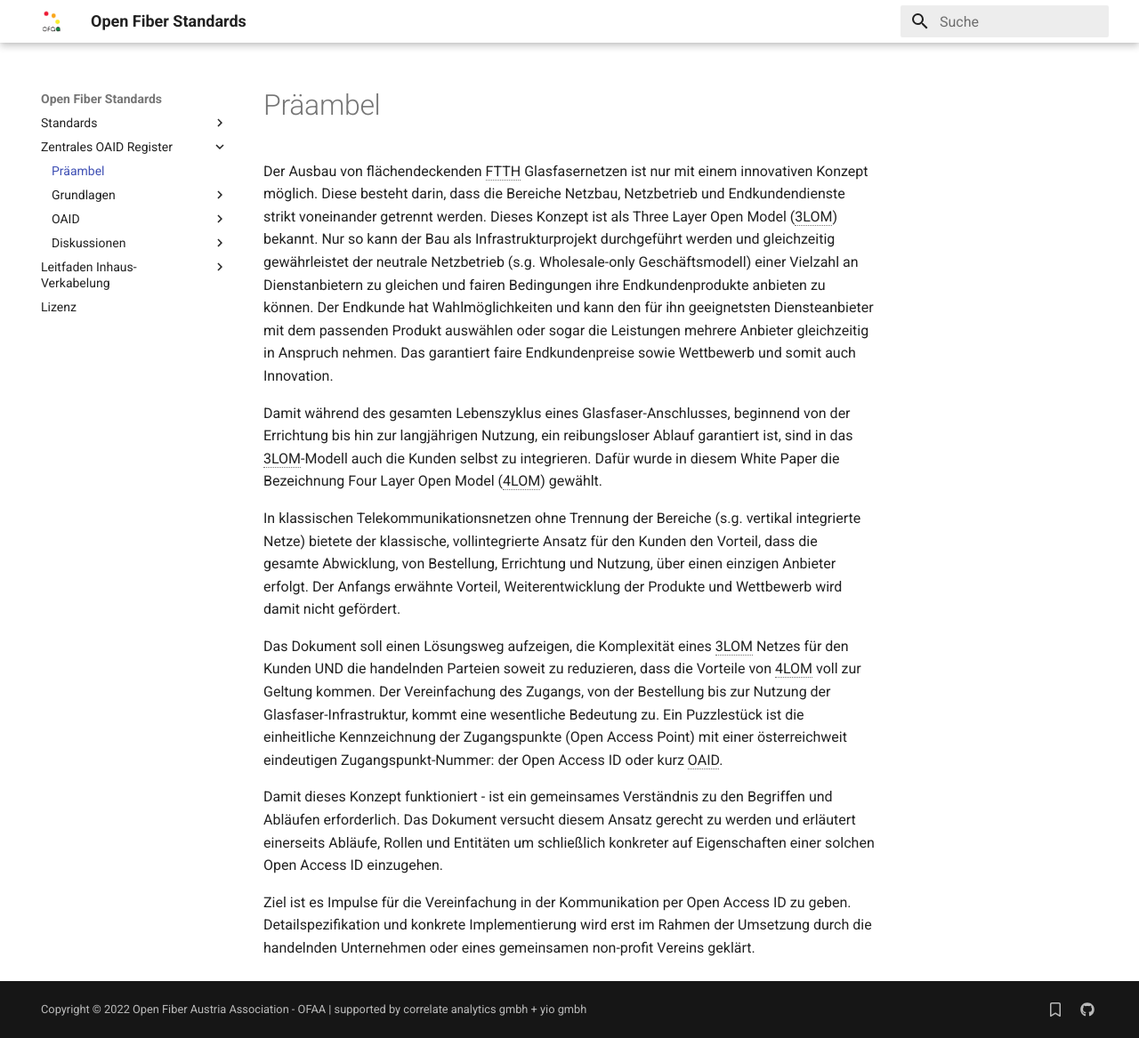
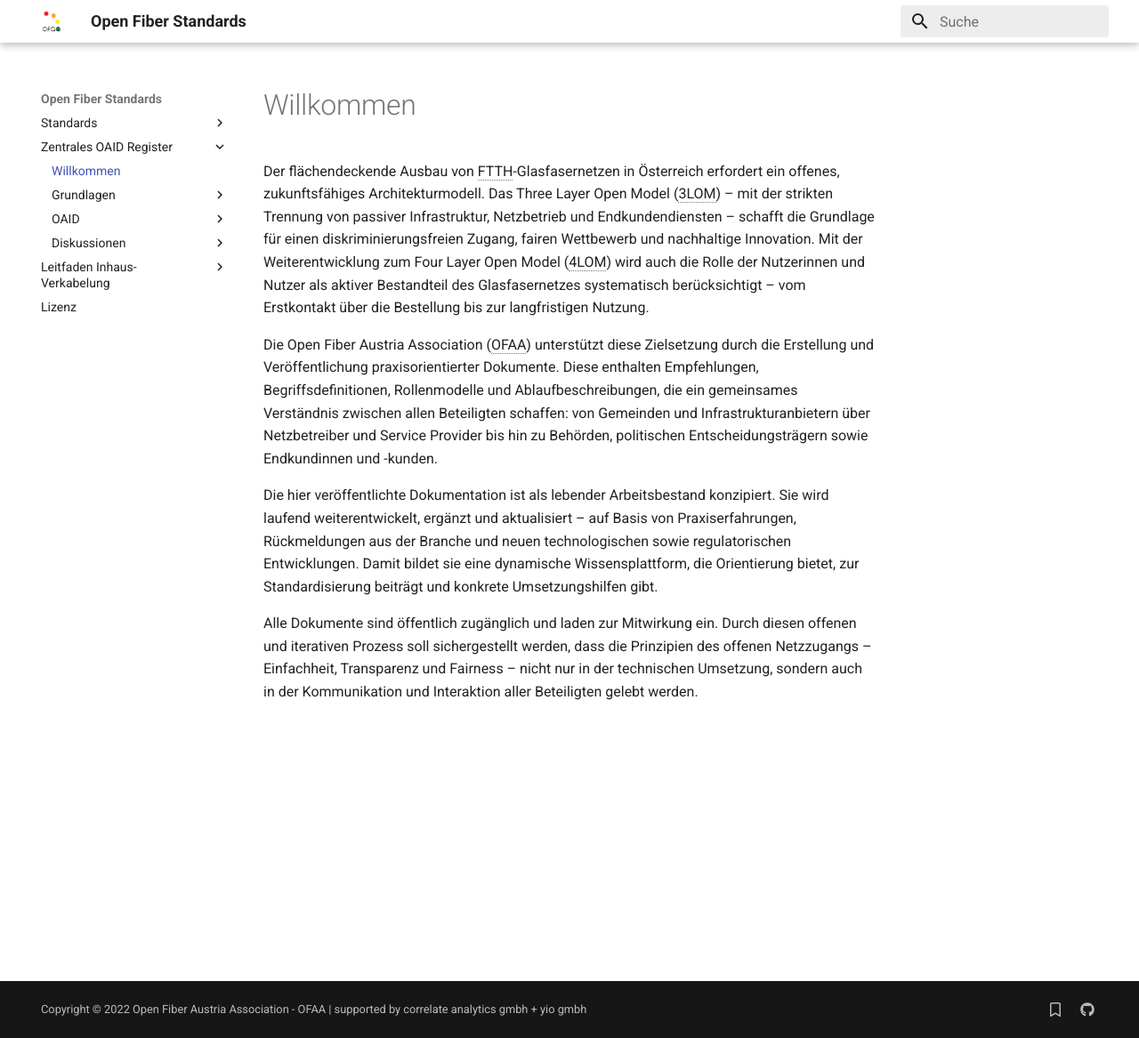
Before and after one commit to Open-Fiber-Austria/ofs, an MkDocs documentation site: the page built from docs/index.md, in a window 1280 px wide and 1167 px high. Shown: the whole window at 89% size. Built offline with MkDocs 1.6.1 and Material for MkDocs 9.7.7, drawn with Linux system fonts in a browser that asks for light colours.

Commit message:
added updated landing page content

```diff
--- a/docs/index.md
+++ b/docs/index.md
@@ -1,13 +1,21 @@
-# Präambel
+# Willkommen
 
-Der Ausbau von flächendeckenden FTTH Glasfasernetzen ist nur mit einem innovativen Konzept möglich. Diese besteht darin, dass die Bereiche Netzbau, Netzbetrieb und Endkundendienste strikt voneinander getrennt werden. Dieses Konzept ist als Three Layer Open Model (3LOM) bekannt. Nur so kann der Bau als Infrastrukturprojekt durchgeführt werden und gleichzeitig gewährleistet der neutrale Netzbetrieb (s.g. Wholesale-only Geschäftsmodell) einer Vielzahl an Dienstanbietern zu gleichen und fairen Bedingungen ihre Endkundenprodukte anbieten zu können. Der Endkunde hat Wahlmöglichkeiten und kann den für ihn geeignetsten Diensteanbieter mit dem passenden Produkt auswählen oder sogar die Leistungen mehrere Anbieter gleichzeitig in Anspruch nehmen. Das garantiert faire Endkundenpreise sowie Wettbewerb und somit auch Innovation.
+Der flächendeckende Ausbau von FTTH-Glasfasernetzen in Österreich erfordert ein offenes, zukunftsfähiges Architekturmodell.
+Das Three Layer Open Model (3LOM) – mit der strikten Trennung von passiver Infrastruktur, Netzbetrieb und Endkundendiensten
+– schafft die Grundlage für einen diskriminierungsfreien Zugang, fairen Wettbewerb und nachhaltige Innovation. Mit der
+Weiterentwicklung zum Four Layer Open Model (4LOM) wird auch die Rolle der Nutzerinnen und Nutzer als aktiver Bestandteil
+des Glasfasernetzes systematisch berücksichtigt – vom Erstkontakt über die Bestellung bis zur langfristigen Nutzung.
 
-Damit während des gesamten Lebenszyklus eines Glasfaser-Anschlusses, beginnend von der Errichtung bis hin zur langjährigen Nutzung, ein reibungsloser Ablauf garantiert ist, sind in das 3LOM-Modell auch die Kunden selbst zu integrieren. Dafür wurde in diesem White Paper die Bezeichnung Four Layer Open Model (4LOM) gewählt.
+Die Open Fiber Austria Association (OFAA) unterstützt diese Zielsetzung durch die Erstellung und Veröffentlichung praxisorientierter
+Dokumente. Diese enthalten Empfehlungen, Begriffsdefinitionen, Rollenmodelle und Ablaufbeschreibungen, die ein gemeinsames
+Verständnis zwischen allen Beteiligten schaffen: von Gemeinden und Infrastrukturanbietern über Netzbetreiber und Service
+Provider bis hin zu Behörden, politischen Entscheidungsträgern sowie Endkundinnen und -kunden.
 
-In klassischen Telekommunikationsnetzen ohne Trennung der Bereiche (s.g. vertikal integrierte Netze) bietete der klassische, vollintegrierte Ansatz für den Kunden den Vorteil, dass die gesamte Abwicklung, von Bestellung, Errichtung und Nutzung, über einen einzigen Anbieter erfolgt. Der Anfangs erwähnte Vorteil, Weiterentwicklung der Produkte und Wettbewerb wird damit nicht gefördert.
+Die hier veröffentlichte Dokumentation ist als lebender Arbeitsbestand konzipiert. Sie wird laufend weiterentwickelt,
+ergänzt und aktualisiert – auf Basis von Praxiserfahrungen, Rückmeldungen aus der Branche und neuen technologischen sowie
+regulatorischen Entwicklungen. Damit bildet sie eine dynamische Wissensplattform, die Orientierung bietet, zur Standardisierung
+beiträgt und konkrete Umsetzungshilfen gibt.
 
-Das Dokument soll einen Lösungsweg aufzeigen, die Komplexität eines 3LOM Netzes für den Kunden UND die handelnden Parteien soweit zu reduzieren, dass die Vorteile von 4LOM voll zur Geltung kommen. Der Vereinfachung des Zugangs, von der Bestellung bis zur Nutzung der Glasfaser-Infrastruktur, kommt eine wesentliche Bedeutung zu. Ein Puzzlestück ist die einheitliche Kennzeichnung der Zugangspunkte (Open Access Point) mit einer österreichweit eindeutigen Zugangspunkt-Nummer: der Open Access ID oder kurz OAID.
-
-Damit dieses Konzept funktioniert - ist ein gemeinsames Verständnis zu den Begriffen und Abläufen erforderlich. Das Dokument versucht diesem Ansatz gerecht zu werden und erläutert einerseits Abläufe, Rollen und Entitäten um schließlich konkreter auf Eigenschaften einer solchen Open Access ID einzugehen.
-
-Ziel ist es Impulse für die Vereinfachung in der Kommunikation per Open Access ID zu geben. Detailspezifikation und konkrete Implementierung wird erst im Rahmen der Umsetzung durch die handelnden Unternehmen oder eines gemeinsamen non-profit Vereins geklärt.
+Alle Dokumente sind öffentlich zugänglich und laden zur Mitwirkung ein. Durch diesen offenen und iterativen Prozess soll
+sichergestellt werden, dass die Prinzipien des offenen Netzzugangs – Einfachheit, Transparenz und Fairness – nicht nur in
+der technischen Umsetzung, sondern auch in der Kommunikation und Interaktion aller Beteiligten gelebt werden.
```
